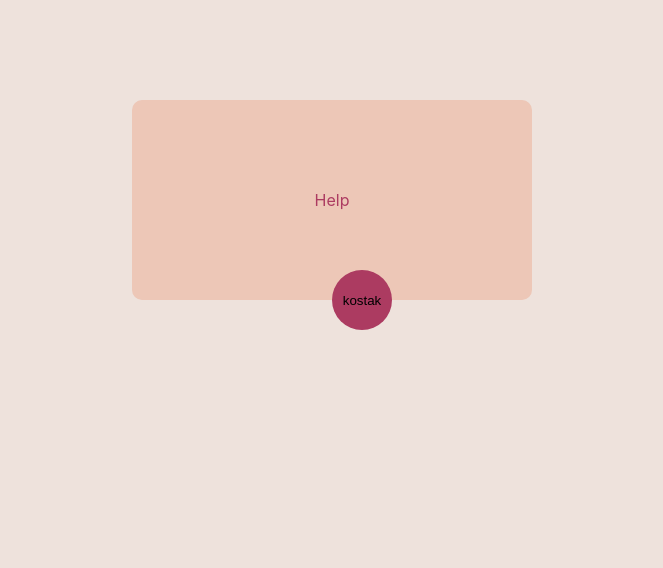
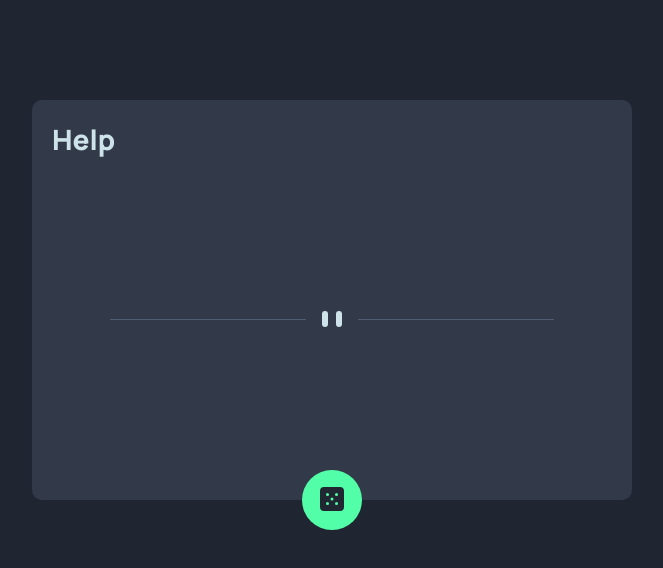
Before and after one commit to bugajewskam/advice, a Next.js app: page / in a window 1280 px wide. Shown: the top 568 px of the page, without its empty margins (308-971 px from the left). Built offline with nearby package versions, Linux system fonts and the light colour scheme.

Commit message:
add Head

```diff
--- a/pages/_app.tsx
+++ b/pages/_app.tsx
@@ -1,8 +1,19 @@
 import '../styles/globals.css'
 import type { AppProps } from 'next/app'
+import Head from 'next/head'
 
 function MyApp({ Component, pageProps }: AppProps) {
-  return <Component {...pageProps} />
+  return (
+    <>
+    <Head>
+      <link rel="preconnect" href="https://fonts.googleapis.com"/>
+<link rel="preconnect" href="https://fonts.gstatic.com" crossorigin/>
+<link href="https://fonts.googleapis.com/css2?family=Josefin+Sans:ital,wght@1,100&family=Manrope:wght@800&display=swap" rel="stylesheet"/>
+    </Head>
+    <Component {...pageProps} />
+    </>
+  )
+
 }
 
 export default MyApp
--- a/pages/index.tsx
+++ b/pages/index.tsx
@@ -7,25 +7,49 @@ import { Data, getAdvice } from "./data";
 import { Advice } from "./intervace";
 
 const Home: NextPage = () => {
-  const [advice, setAdvice] = useState<Data |null>(null);
+  const [advice, setAdvice] = useState<Data | null>(null);
   const [loading, isLoading] = useState(false);
-  const handleAdvice = useCallback(()=>{
+  const handleAdvice = useCallback(() => {
     isLoading(true);
     getAdvice().then((result: Data) => setAdvice(result));
   }, []);
 
   return (
-  <>
-  <div className="card">
-    {!advice && <div>Help</div>}
+    <>
+      <div className="card">
+        {!advice && <div>Help</div>}
 
-  {advice && <div>
-  <h5>ADVICE #{advice?.id}</h5>
-    {advice?.advice}</div>}
-  </div>
-  <div className="button"><button onClick={handleAdvice}>kostak</button></div>
-  </>
-  )
+        {advice && (
+          <div>
+           <div className="number"> <h5>ADVICE #{advice?.id}</h5></div>
+            <div className="advice">{advice?.advice}</div>
+          </div>
+        )}
+        <div className="kreska">
+          <svg width="444" height="16" xmlns="http://www.w3.org/2000/svg">
+            <g fill="none" fill-rule="evenodd">
+              <path fill="#4F5D74" d="M0 8h196v1H0zM248 8h196v1H248z" />
+              <g transform="translate(212)" fill="#CEE3E9">
+                <rect width="6" height="16" rx="3" />
+                <rect x="14" width="6" height="16" rx="3" />
+              </g>
+            </g>
+          </svg>
+        </div>
+      </div>
+
+      <div className="button">
+        <button onClick={handleAdvice}>
+          <svg width="24" height="24" xmlns="http://www.w3.org/2000/svg">
+            <path
+              d="M20 0H4a4.005 4.005 0 0 0-4 4v16a4.005 4.005 0 0 0 4 4h16a4.005 4.005 0 0 0 4-4V4a4.005 4.005 0 0 0-4-4ZM7.5 18a1.5 1.5 0 1 1 0-3 1.5 1.5 0 0 1 0 3Zm0-9a1.5 1.5 0 1 1 0-3 1.5 1.5 0 0 1 0 3Zm4.5 4.5a1.5 1.5 0 1 1 0-3 1.5 1.5 0 0 1 0 3Zm4.5 4.5a1.5 1.5 0 1 1 0-3 1.5 1.5 0 0 1 0 3Zm0-9a1.5 1.5 0 1 1 0-3 1.5 1.5 0 0 1 0 3Z"
+              fill="#202733"
+            />
+          </svg>
+        </button>
+      </div>
+    </>
+  );
 };
 
 export default Home;
--- a/styles/globals.css
+++ b/styles/globals.css
@@ -1,11 +1,12 @@
 html,
 body {
   padding: 0;
+  font-size: 28px;
   margin: 0;
-  font-family: -apple-system, BlinkMacSystemFont, Segoe UI, Roboto, Oxygen,
-    Ubuntu, Cantarell, Fira Sans, Droid Sans, Helvetica Neue, sans-serif;
-  background-color: #EEE2DC;
-  }
+  font-family: "Josefin Sans", sans-serif;
+  font-family: "Manrope", sans-serif;
+  background-color:  hsl(218, 23%, 16%);
+}
 
 a {
   color: inherit;
@@ -15,43 +16,60 @@ a {
 * {
   box-sizing: border-box;
 }
-h5{
-  color:#123C69;
+h5 {
+  color: hsl(150, 100%, 66%);
+  margin:auto;
+  margin-top: 30px;
+  margin-bottom: 10px;
 }
-.card{
+.card {
+  padding: 20px;
+  color: hsl(193, 38%, 86%);
+  display: flex;
+  justify-content: center;
+  margin: auto;
+  margin-top: 100px;
+  width: 600px;
+  height: 400px;
+  background-color: hsl(217, 19%, 24%);
+  border-radius: 10px;
+  flex-direction: column;
+  align-items: stretch;
+}
+.advice{
+  text-align: center;
+  height: 100px;
+  margin-top: 50px;
+  margin-bottom: 30px;
+}
+.number{
+  text-align: center;
+  margin-bottom: 10px;
+}
 
-  padding: 30px;
-  color:#AC3B61;
+.kreska {
+  margin-bottom: 10px;
+  position: block;
+  display: flex;
+  justify-content: center;
+  margin: auto;
+}
+.button {
   display: flex;
   justify-content: center;
   margin:auto;
-  margin-top: 100px;
-  width: 400px;
-  height: 200px;
-  background-color: #EDC7B7;
-  border-radius: 10px;
-  flex-direction: column;
-  align-items: center;
-  align-content: center;
+  margin-top: -30px;
+
 }
-.button{
-  position:absolute;
-  display: flex;
-  justify-content: center;
-  margin-top:-30px;
-  margin-left: 50%;
-  margin-right: 50%;
-}
-button{
+button {
   height: 60px;
   width: 60px;
-  border-radius:50%;
+  border-radius: 50%;
   border: none;
-  background-color: #AC3B61;
+  background-color: hsl(150, 100%, 66%);
 }
-button:hover{
+button:hover {
   /* -webkit-box-shadow: 0px 0px 39px 32px rgba(66, 68, 90, 1);
 -moz-box-shadow: 0px 0px 39px 32px rgba(66, 68, 90, 1); */
-box-shadow: 0px 0px 39px 10px #123C69;
-
+  box-shadow: 0px 0px 39px 10px hsl(150, 100%, 66%);
 }
```
